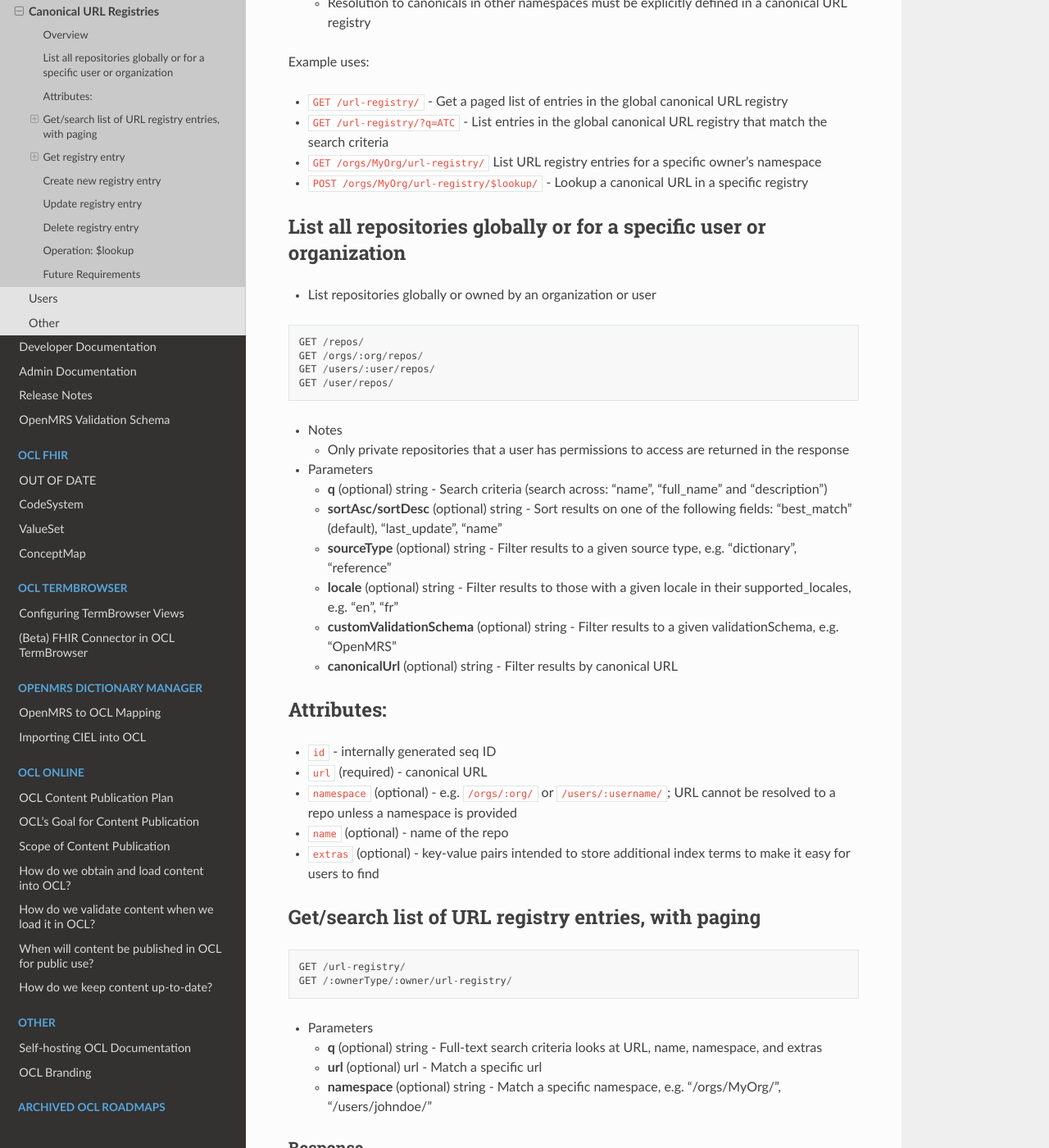
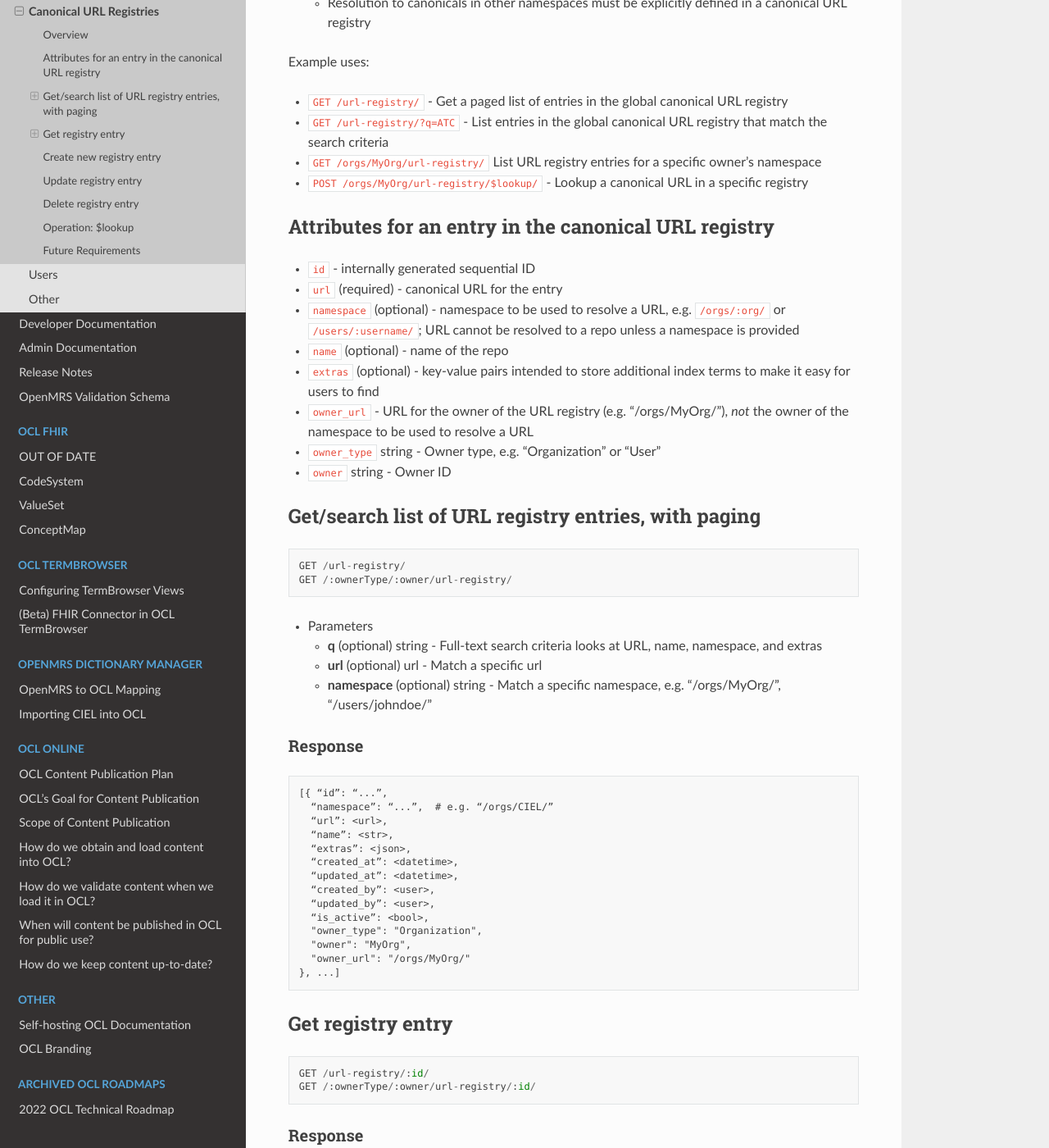
Before and after one commit to OpenConceptLab/ocl-docs, a Sphinx documentation site: the page built from docs/source/oclapi/apireference/urlregistry.md, in a window 1280 px wide and 1400 px high, scrolled down 1041 px. Shown: the whole window at 82% size. Built offline with Sphinx 7.4.7 and the Read the Docs theme 2.0.0, drawn with Linux system fonts in a browser that asks for light colours.

Commit message:
Update urlregistry.md

````diff
--- a/docs/source/oclapi/apireference/urlregistry.md
+++ b/docs/source/oclapi/apireference/urlregistry.md
@@ -28,31 +28,15 @@
 * `POST /orgs/MyOrg/url-registry/$lookup/` - Lookup a canonical URL in a specific registry
 
 
-## List all repositories globally or for a specific user or organization
-* List repositories globally or owned by an organization or user
-```
-GET /repos/
-GET /orgs/:org/repos/
-GET /users/:user/repos/
-GET /user/repos/
-```
-* Notes
-    * Only private repositories that a user has permissions to access are returned in the response
-* Parameters
-    * **q** (optional) string - Search criteria (search across: "name", "full_name" and "description")
-    * **sortAsc/sortDesc** (optional) string - Sort results on one of the following fields: "best_match" (default), "last_update", "name"
-    * **sourceType** (optional) string - Filter results to a given source type, e.g. "dictionary", "reference"
-    * **locale** (optional) string - Filter results to those with a given locale in their supported_locales, e.g. "en", "fr"
-    * **customValidationSchema** (optional) string - Filter results to a given validationSchema, e.g. "OpenMRS"
-    * **canonicalUrl** (optional) string - Filter results by canonical URL
-
-
-## Attributes:
-* `id` - internally generated seq ID
-* `url` (required) - canonical URL
-* `namespace` (optional) - e.g. `/orgs/:org/` or `/users/:username/`; URL cannot be resolved to a repo unless a namespace is provided
-* `name` (optional) - name of the repo
-* `extras` (optional) - key-value pairs intended to store additional index terms to make it easy for users to find
+## Attributes for an entry in the canonical URL registry
+* `id` <int> - internally generated sequential ID
+* `url` (required) <url> - canonical URL for the entry
+* `namespace` (optional) <string> - namespace to be used to resolve a URL, e.g. `/orgs/:org/` or `/users/:username/`; URL cannot be resolved to a repo unless a namespace is provided
+* `name` (optional) <string> - name of the repo
+* `extras` (optional) <json> - key-value pairs intended to store additional index terms to make it easy for users to find
+* `owner_url` <url> - URL for the owner of the URL registry (e.g. "/orgs/MyOrg/"), _not_ the owner of the namespace to be used to resolve a URL
+* `owner_type` string - Owner type, e.g. "Organization" or "User"
+* `owner` string - Owner ID
 
 ## Get/search list of URL registry entries, with paging
 ```
````
